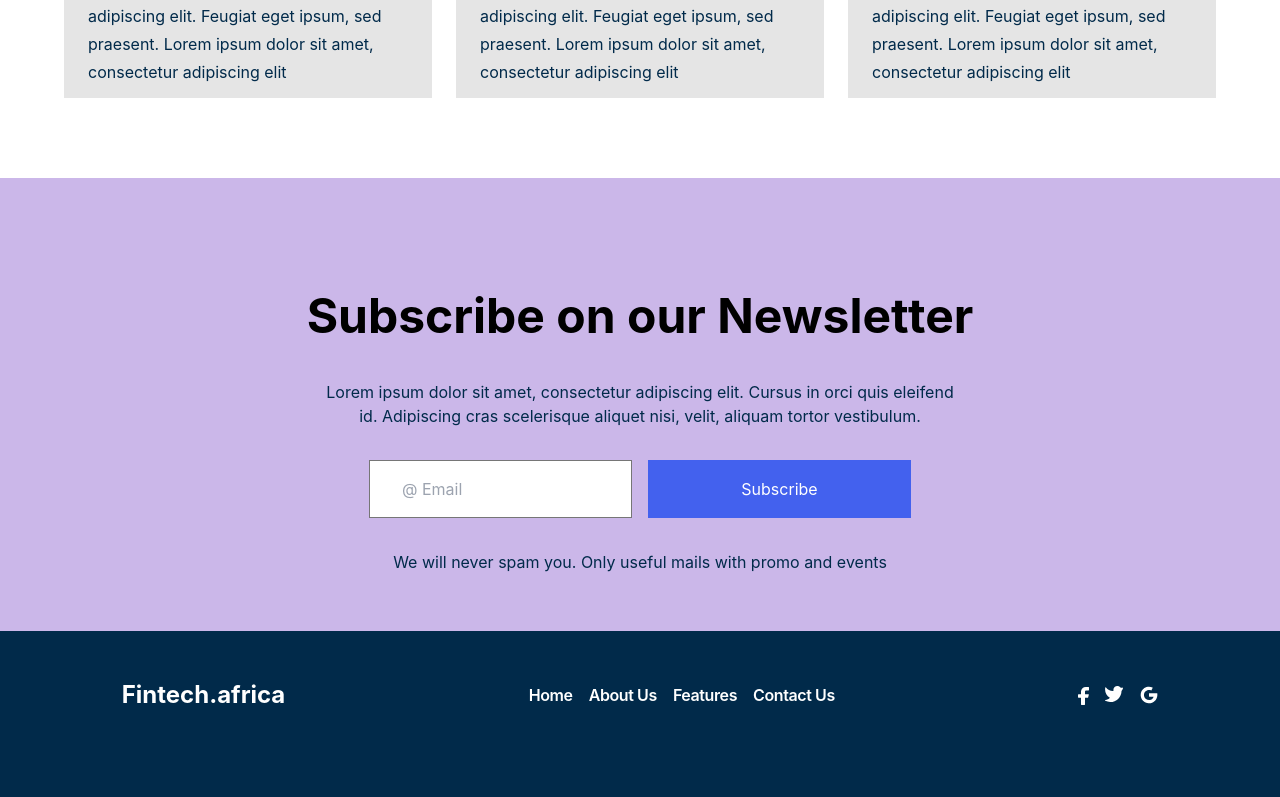
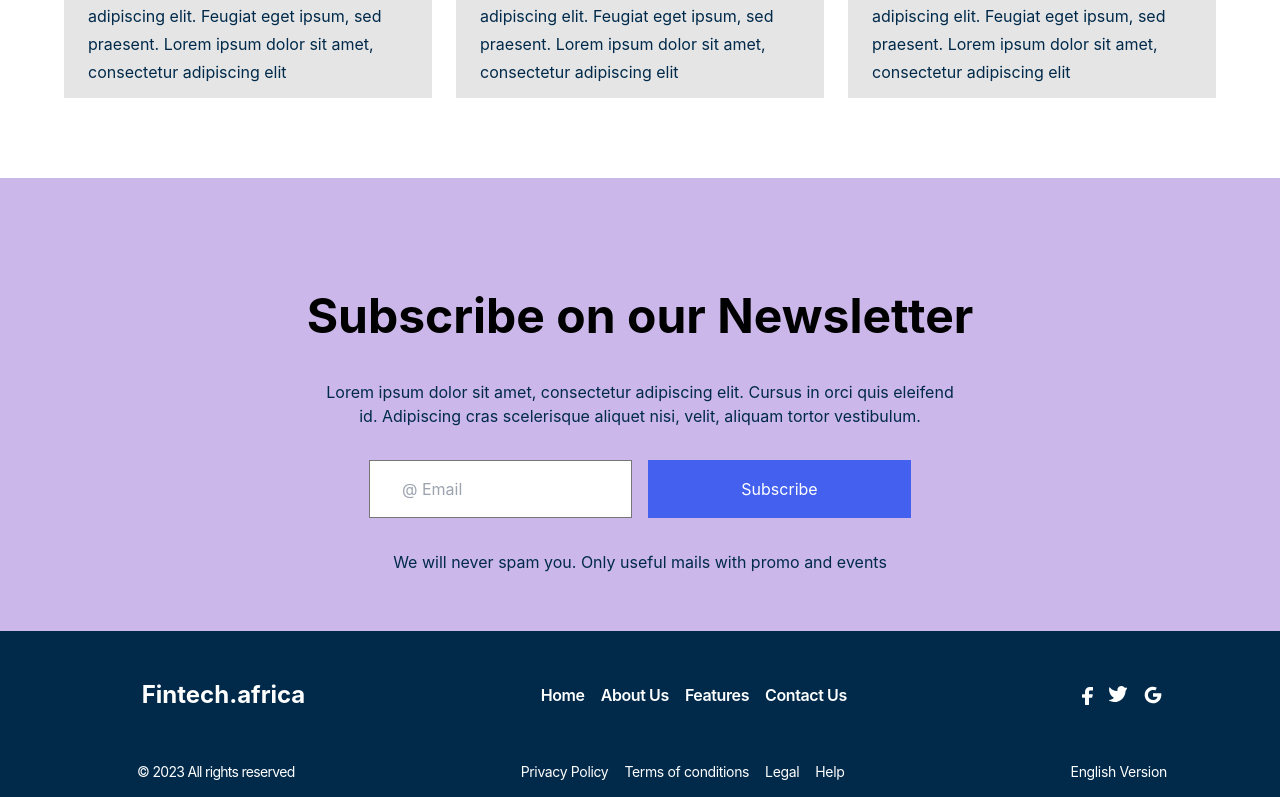
Before and after one commit to Danny4life/fintech.africa, a React (Vite) app: page /homepage in a window 1280 px wide. Shown: the part 2890-3687 px from the top of the page. Built offline with nearby package versions, Linux system fonts and the light colour scheme.

Commit message:
added copyright year to footer

```diff
--- a/src/pages/landing-page/Homepage.jsx
+++ b/src/pages/landing-page/Homepage.jsx
@@ -358,7 +358,7 @@ const Homepage = () => {
                 </div>
 
                 <div className="h-[166px] bg-[#012A4A] non-italic">
-                    <div className="lg:flex lg:justify-around items-center lg:pt-12 pt-4">
+                    <div className="lg:flex lg:justify-around items-center lg:pt-12 pt-4 ml-6">
                         <h3 className="lg:text-2xl font-bold text-[#FFFFFF] leading-7">Fintech.africa</h3>
                         <div className="flex gap-4 mb-4 lg:mb-0">
                             <a href="#" className="text-base font-semibold leading-6 text-[#FFFFFF] tracking-tight">Home</a>
@@ -374,6 +374,19 @@ const Homepage = () => {
                         </div>
                     </div>
 
+                    <div className="lg:flex lg:justify-around items-center lg:pt-12 pt-4 ml-6">
+                        <h3 className="text-sm font-normal text-[#FFFFFF] leading-6 tracking-tighter">© 2023 All rights reserved</h3>
+                        <div className="flex gap-4 mb-4 lg:mb-0">
+                            <a href="#" className="text-sm font-normal leading-6 text-[#FFFFFF] tracking-tight">Privacy Policy</a>
+                            <a href="#" className="text-sm font-normal leading-6 text-[#FFFFFF] tracking-tight">Terms of conditions</a>
+                            <a href="#" className="text-sm font-normal leading-6 text-[#FFFFFF] tracking-tight">Legal</a>
+                            <a href="#" className="text-sm font-normal leading-6 text-[#FFFFFF] tracking-tight">Help</a>
+                        </div>
+                        <div className="hidden lg:block">
+                           <span className="text-sm font-normal leading-6 text-[#FFFFFF] tracking-tight">English Version</span>
+                        </div>
+                    </div>
+
                 </div>
             </footer>
         </section>
```
